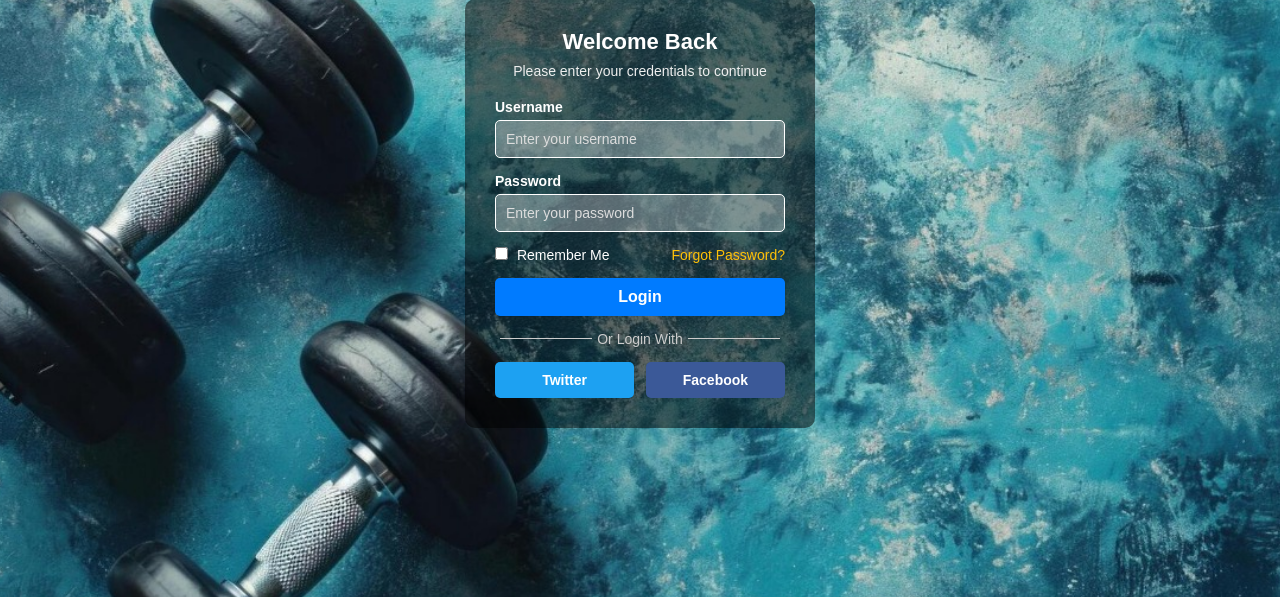
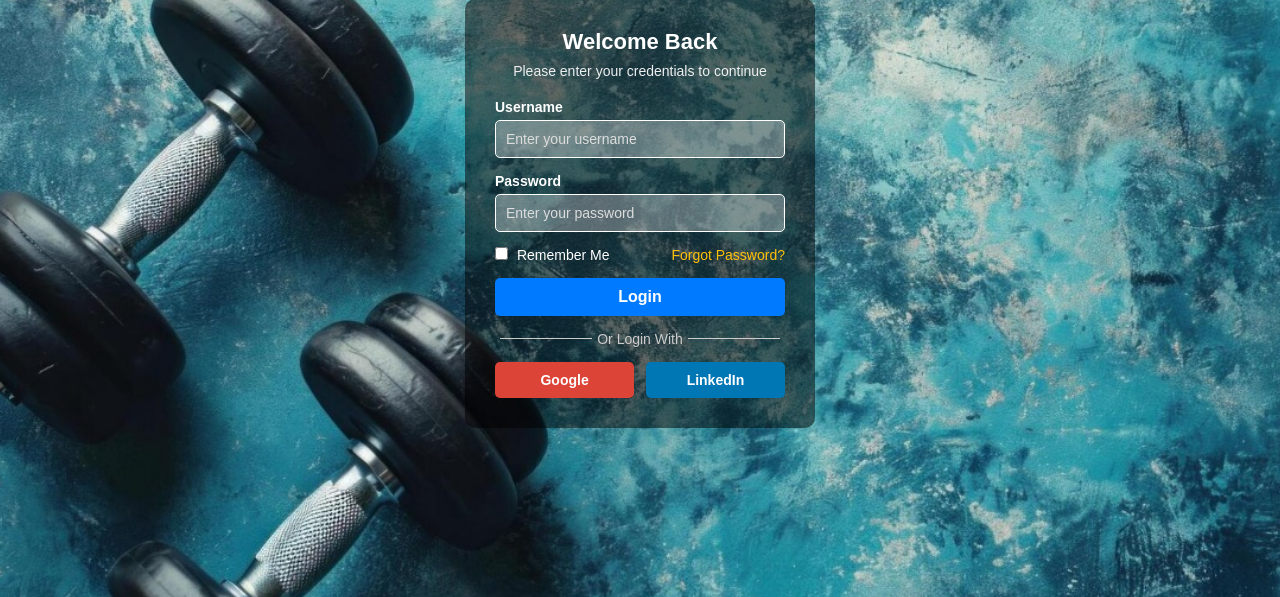
Before and after one commit to Hari242005prasath/fitnes, a Django app: page / in a window 1280 px wide. Shown: the part 187-784 px from the top of the page. Run offline with Django 5.2, Linux system fonts and the light colour scheme.

Commit message:
Updated code

```diff
--- a/myapp/templates/myapp/login.html
+++ b/myapp/templates/myapp/login.html
@@ -152,20 +152,20 @@
             font-weight: bold;
         }
 
-        .twitter {
-            background: #1da1f2;
+        .google {
+            background: #db4437;
         }
 
-        .facebook {
-            background: #3b5998;
+        .linkedin {
+            background: #0077b5;
         }
 
-        .twitter:hover {
-            background: #0d8bd9;
+        .google:hover {
+            background: #c1351b;
         }
 
-        .facebook:hover {
-            background: #2e437a;
+        .linkedin:hover {
+            background: #005582;
         }
     </style>
 </head>
@@ -197,11 +197,32 @@
             <div class="divider">Or Login With</div>
 
             <div class="social-login">
-                <button class="twitter">Twitter</button>
-                <button class="facebook">Facebook</button>
+                <button type="button" class="google" onclick="loginWithGoogle()">Google</button>
+                <button type="button" class="linkedin" onclick="loginWithLinkedIn()">LinkedIn</button>
             </div>
         </form>
     </div>
 
+    <!-- ✅ JavaScript for OAuth Login -->
+    <script>
+        function loginWithGoogle() {
+            window.open(`https://accounts.google.com/o/oauth2/v2/auth?
+                client_id=YOUR_GOOGLE_CLIENT_ID&
+                redirect_uri=YOUR_REDIRECT_URI&
+                response_type=code&
+                scope=email%20profile&
+                access_type=offline&
+                prompt=select_account`, "_self");
+        }
+
+        function loginWithLinkedIn() {
+            window.open(`https://www.linkedin.com/oauth/v2/authorization?
+                response_type=code&
+                client_id=YOUR_LINKEDIN_CLIENT_ID&
+                redirect_uri=YOUR_REDIRECT_URI&
+                scope=r_liteprofile%20r_emailaddress`, "_self");
+        }
+    </script>
+
 </body>
 </html>
```
